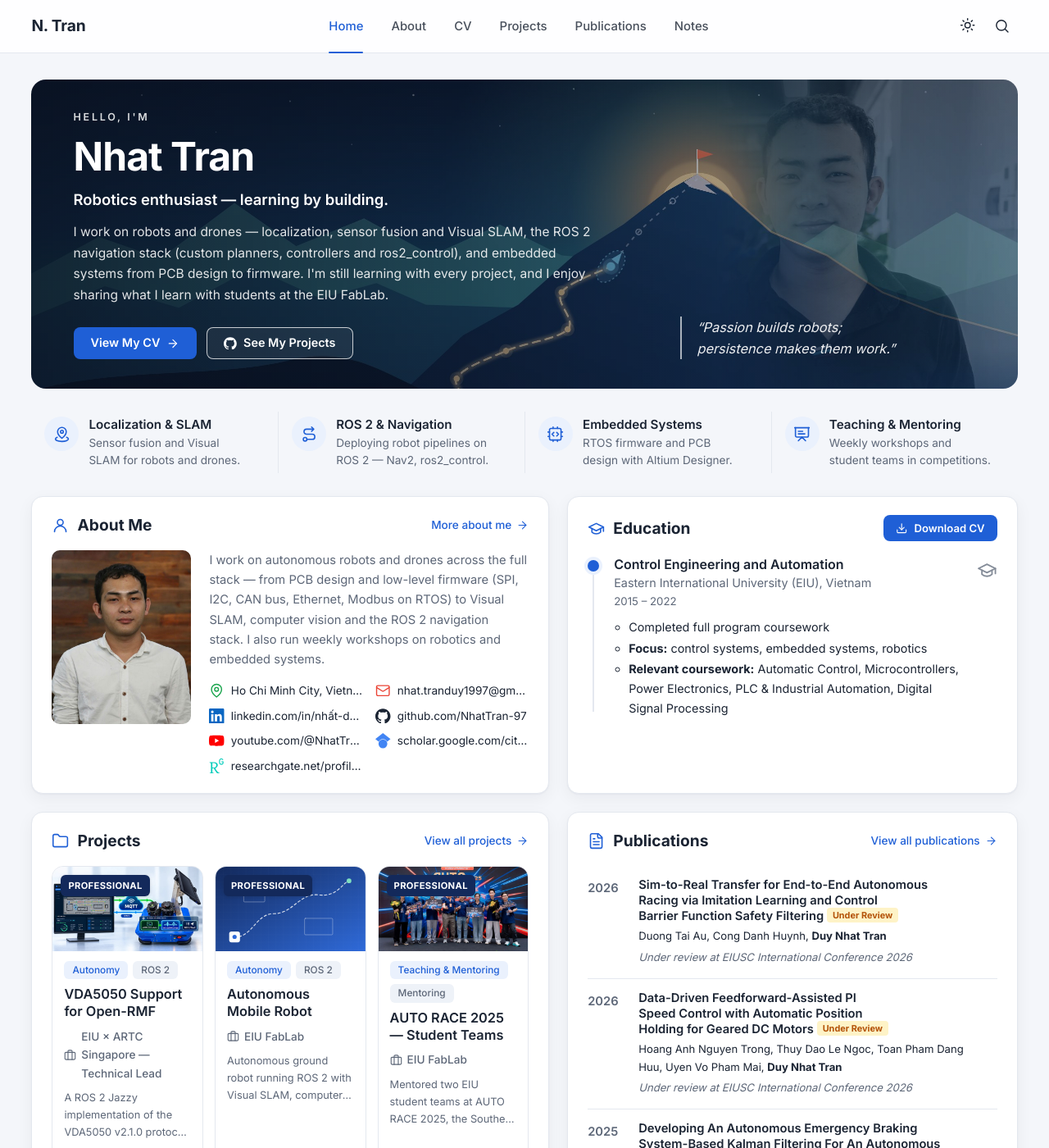
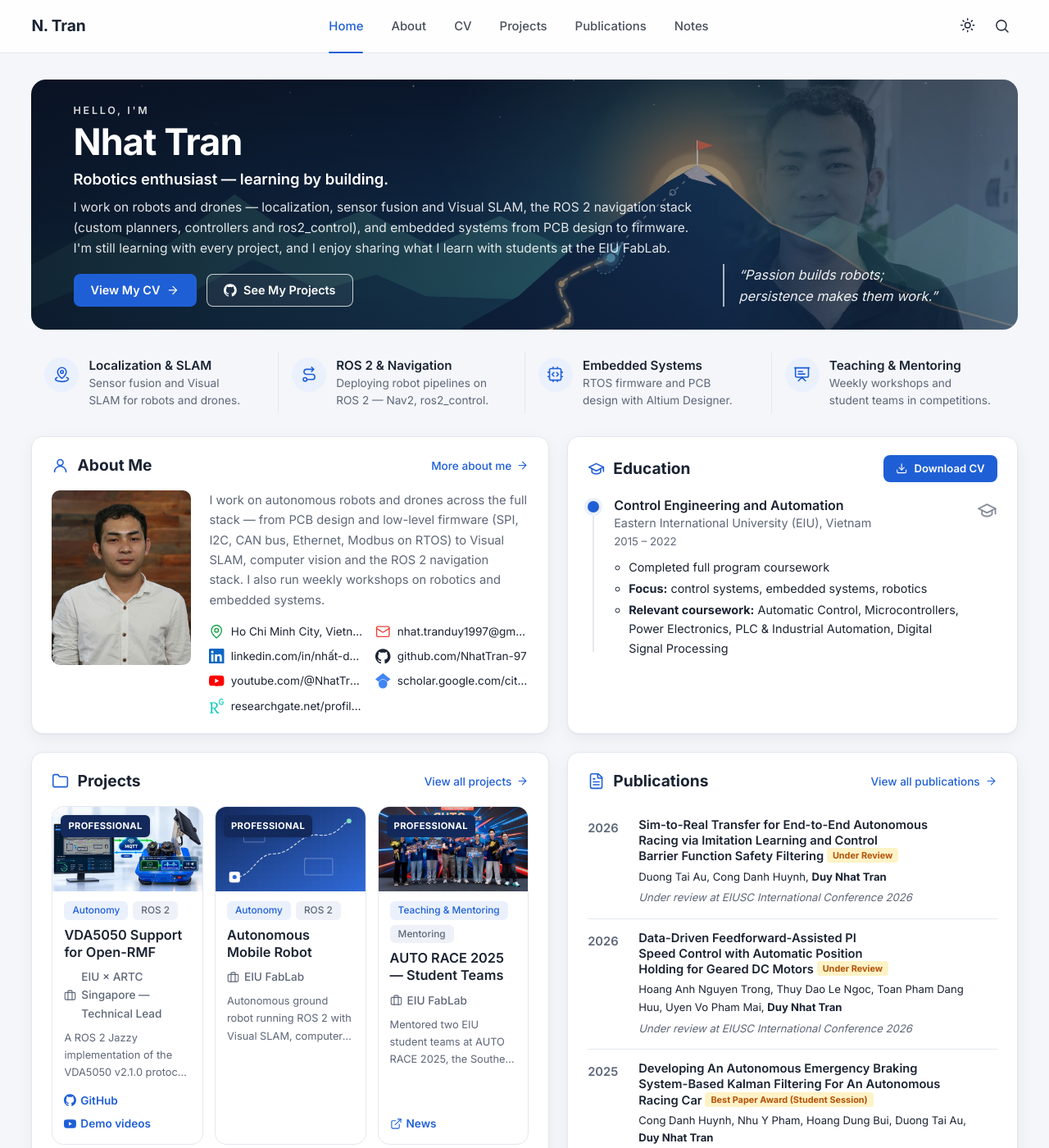
Before and after one commit to NhatTran-97/NhatTran-97.github.io, a Jekyll site: the page built from index.html, in a window 1280 px wide and 1400 px high. Shown: the whole window at 82% size. Built offline with Jekyll 4.4.1, drawn with Linux system fonts in a browser that asks for light colours.

Commit message:
Home hero: lower banner (~305px on desktop)
- Tighter vertical padding and text spacing, min-height capped at 320px
- Wider text column (760px) so the intro fits in three lines

Co-Authored-By: Claude Opus 5.5 <noreply@anthropic.com>
Claude-Session: https://claude.ai/code/session_01WtscMMpGViN2kQZVLN7Eom

```diff
--- a/_sass/base/_tokens.scss
+++ b/_sass/base/_tokens.scss
@@ -45,7 +45,7 @@
 $container-min: 1320px;  $container-fluid: 82vw;  $container-max: 1840px;  // header, footer, all pages
 $detail-min: 1200px;     $detail-fluid: 72vw;     $detail-max: 1560px;     // project detail pages
 $reading-min: 820px;     $reading-fluid: 50vw;    $reading-max: 1000px;    // notes / blog posts (keep lines readable)
-$hero-text-width: 640px;    // text column in the Home hero banner
+$hero-text-width: 760px;    // text column in the Home hero banner
 
 // max-width that grows with the screen: min(max, max(min, fluid)); older browsers use "min"
 @mixin fluid-width($min, $fluid, $max) {
--- a/_sass/pages/_home.scss
+++ b/_sass/pages/_home.scss
@@ -4,16 +4,16 @@
 .hero {
   position: relative; display: flex; align-items: center; justify-content: space-between; gap: 32px;
   // height and side padding grow a little on wide screens
-  min-height: clamp(290px, 18vw, 400px); padding: 36px clamp(40px, 4vw, 72px); border-radius: 18px; overflow: hidden; color: #fff;
+  min-height: clamp(260px, 14vw, 320px); padding: 28px clamp(40px, 4vw, 72px); border-radius: 18px; overflow: hidden; color: #fff;
   background:
     linear-gradient(90deg, rgba(9, 16, 30, .82) 0%, rgba(9, 16, 30, .55) 45%, rgba(9, 16, 30, .15) 100%),
     var(--hero-bg) center 15% / cover no-repeat, #1e2b40;  // 15%: keep the top of the photo (face) in view
 }
 .hero-content { max-width: $hero-text-width; }
-.hero-greeting { text-transform: uppercase; letter-spacing: .22em; font-size: .78rem; font-weight: 600; opacity: .85; margin: 0 0 6px; }
-.hero h1 { color: #fff; font-size: clamp(2.2rem, 5vw, 3rem); font-weight: 700; letter-spacing: -.02em; }
-.hero-tagline { font-size: 1.15rem; font-weight: 600; margin: 6px 0 12px; }
-.hero-intro { opacity: .88; margin-bottom: 26px; }
+.hero-greeting { text-transform: uppercase; letter-spacing: .22em; font-size: .78rem; font-weight: 600; opacity: .85; margin: 0 0 2px; }
+.hero h1 { color: #fff; font-size: clamp(2.2rem, 5vw, 2.8rem); font-weight: 700; letter-spacing: -.02em; line-height: 1.15; }
+.hero-tagline { font-size: 1.15rem; font-weight: 600; margin: 4px 0 8px; }
+.hero-intro { opacity: .88; margin-bottom: 18px; line-height: 1.6; }
 .hero-buttons { display: flex; flex-wrap: wrap; gap: 12px; }
 .hero-quote {
   align-self: flex-end; max-width: 360px; margin: 0; padding-left: 18px;
```
